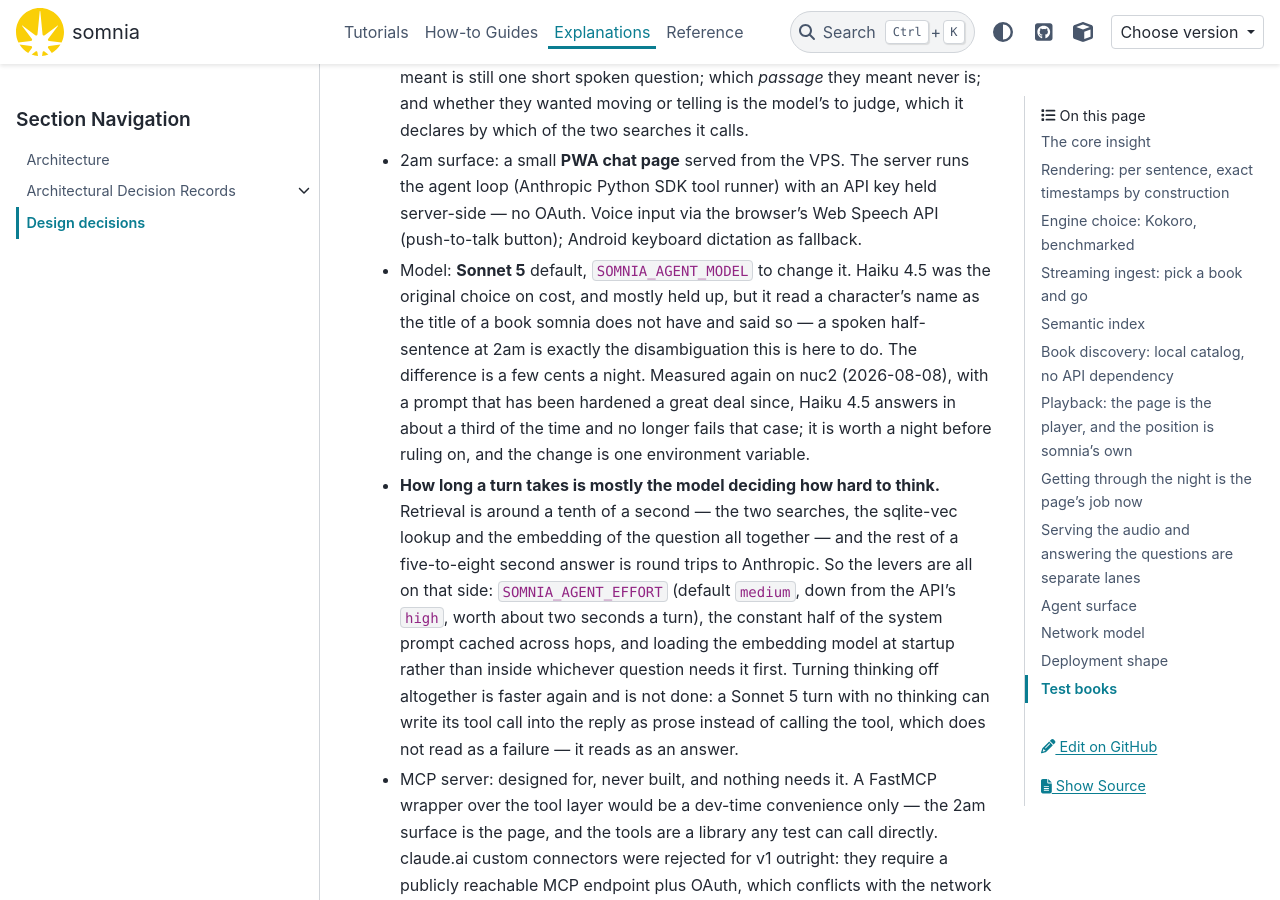
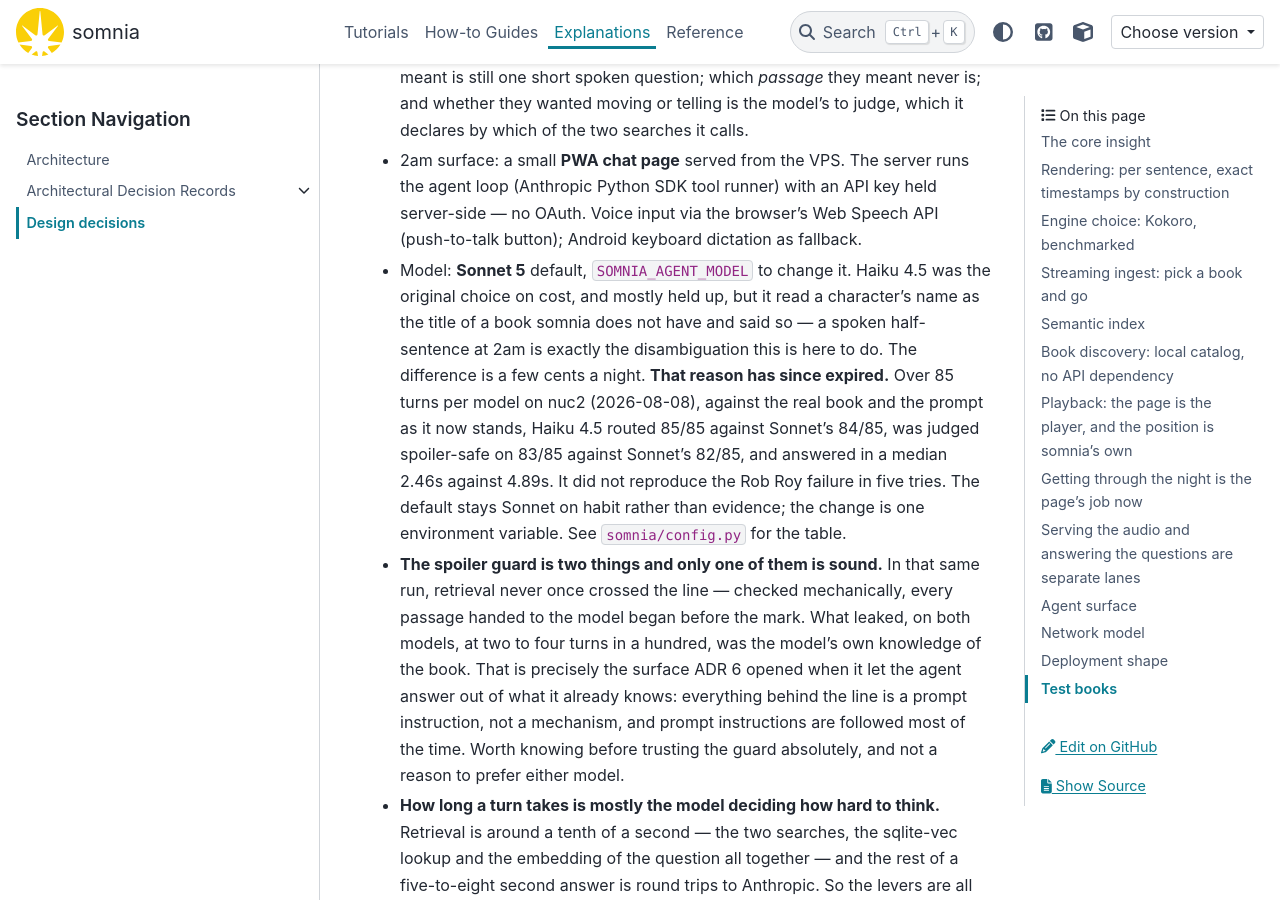
Before and after one commit to gilesknap/somnia, a Sphinx documentation site: the page built from docs/explanations/design.md, in a window 1280 px wide and 900 px high, scrolled down 10098 px. Built offline with Sphinx 7.4.7 and the PyData theme 0.15.4, drawn with Linux system fonts in a browser that asks for light colours; pages that are not in the unit, such as notebooks, are missing from menus; the version number could not be read and is left out.

Commit message:
Write down what Haiku actually does, having measured it
The comment beside the model said Haiku had been dropped for reading a
character's name as a book title, and this branch had added a vaguer claim on
top that it was "worth a night". Neither is evidence. So: 85 turns per model
against the real book with 51 minutes of 306 heard, over the prompt as it
stands rather than the much softer one Haiku was judged against.

Haiku routed 85/85 where Sonnet routed 84/85 — every question that had to be
answered rather than acted on, every name that had to be looked for in the book
rather than the catalog, Rob Roy five times among them, and every request that
really was a move. It did not reproduce the failure that demoted it. It answers
in a median 2.46s against 4.89s, for a fifth of the cost.

The default stays Sonnet, because which model reads your book at 2am is not a
decision to make on somebody else's behalf inside a performance change. But it
now stays there on habit rather than on a reason, and the table is beside it.

The run turned up something worth more than the comparison. Both models leaked
occasionally — 3 turns for Sonnet, 2 for Haiku, indistinguishable at this
sample size — so the spoiler guard was checked separately and mechanically:
retrieval never crossed the line once, every passage handed over began before
the mark. What leaked came out of the model's own knowledge of the book, which
is the surface ADR 6 opened when it let the agent answer from what it already
knows. Behind the line is a sentence in a prompt, not a mechanism. That is now
written down in the design notes where the ADR can be read next to it.

Co-Authored-By: Claude Opus 5 <noreply@anthropic.com>

```diff
--- a/docs/explanations/design.md
+++ b/docs/explanations/design.md
@@ -390,10 +390,22 @@ process to deploy must not kill a render that is four hours in.
   the original choice on cost, and mostly held up, but it read a character's
   name as the title of a book somnia does not have and said so — a spoken
   half-sentence at 2am is exactly the disambiguation this is here to do. The
-  difference is a few cents a night. Measured again on nuc2 (2026-08-08), with
-  a prompt that has been hardened a great deal since, Haiku 4.5 answers in
-  about a third of the time and no longer fails that case; it is worth a night
-  before ruling on, and the change is one environment variable.
+  difference is a few cents a night. **That reason has since expired.** Over 85
+  turns per model on nuc2 (2026-08-08), against the real book and the prompt as
+  it now stands, Haiku 4.5 routed 85/85 against Sonnet's 84/85, was judged
+  spoiler-safe on 83/85 against Sonnet's 82/85, and answered in a median 2.46s
+  against 4.89s. It did not reproduce the Rob Roy failure in five tries. The
+  default stays Sonnet on habit rather than evidence; the change is one
+  environment variable. See `somnia/config.py` for the table.
+- **The spoiler guard is two things and only one of them is sound.** In that
+  same run, retrieval never once crossed the line — checked mechanically, every
+  passage handed to the model began before the mark. What leaked, on both
+  models, at two to four turns in a hundred, was the model's own knowledge of
+  the book. That is precisely the surface ADR 6 opened when it let the agent
+  answer out of what it already knows: everything behind the line is a prompt
+  instruction, not a mechanism, and prompt instructions are followed most of
+  the time. Worth knowing before trusting the guard absolutely, and not a
+  reason to prefer either model.
 - **How long a turn takes is mostly the model deciding how hard to think.**
   Retrieval is around a tenth of a second — the two searches, the sqlite-vec
   lookup and the embedding of the question all together — and the rest of a
```
Also changed, not shown: docs/how-to/serve-the-chat-page.md (+12 -7 lines), 1 other file.
